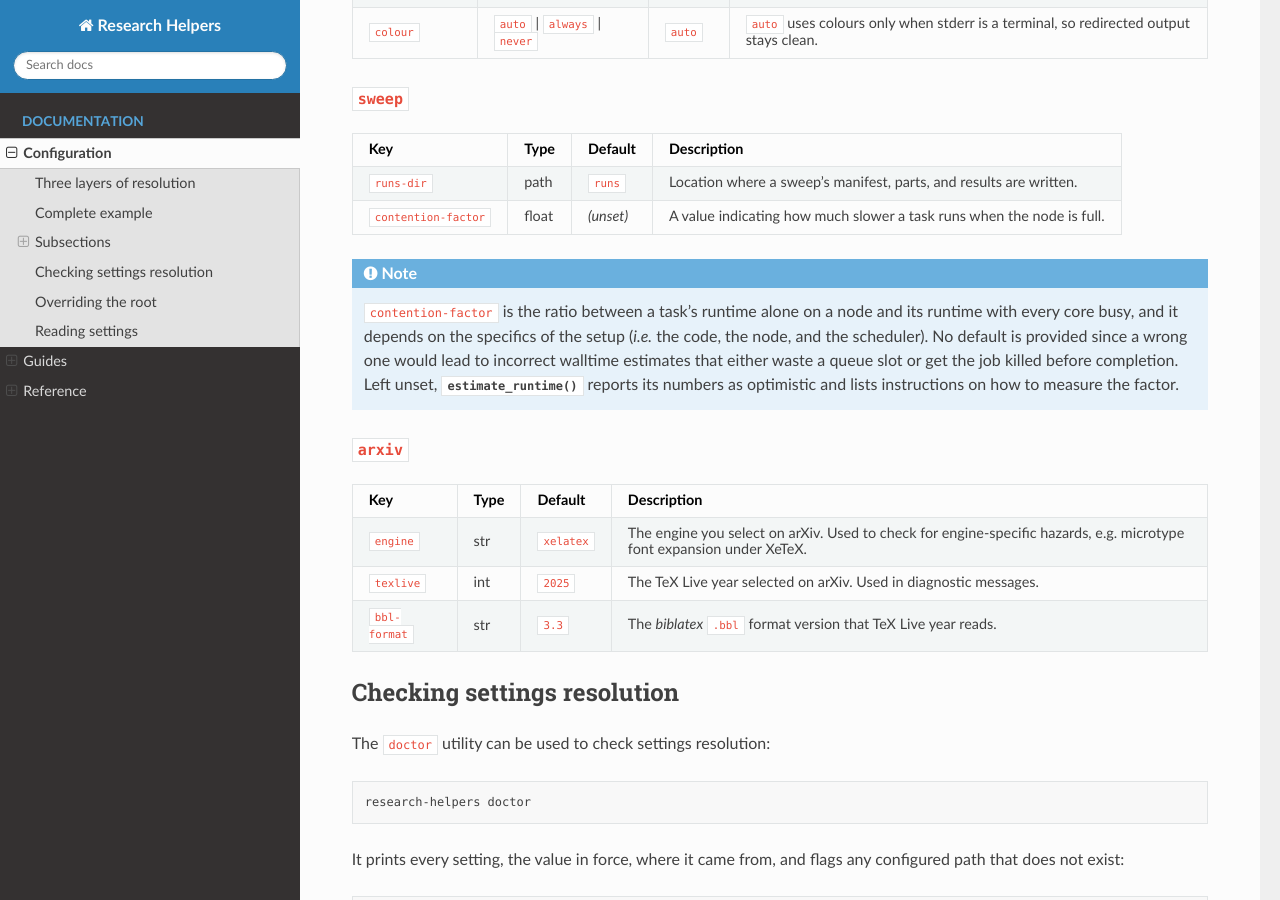
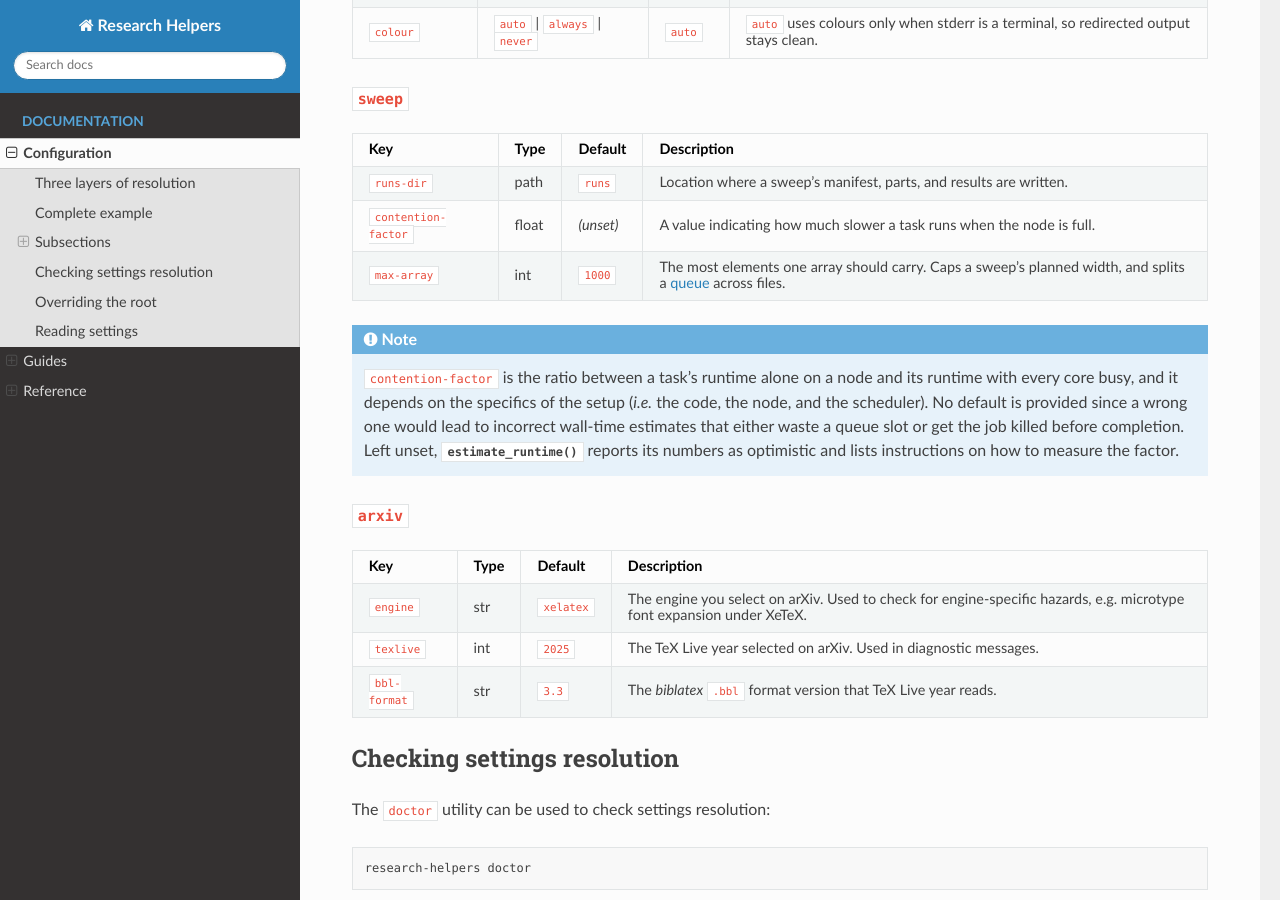
Before and after one commit to gpizzorno/research-helpers, a Sphinx documentation site: the page built from docs/source/configuration.md, in a window 1280 px wide and 900 px high, scrolled down 3314 px. Built offline with Sphinx 7.4.7 and the Read the Docs theme 3.1.0, drawn with Linux system fonts in a browser that asks for light colours.

Commit message:
added max-array details

```diff
--- a/docs/source/configuration.md
+++ b/docs/source/configuration.md
@@ -146,11 +146,12 @@ Settings are stored in inches internally, because that is the unit `matplotlib`
 | --- | --- | --- | --- |
 | `runs-dir` | path | `runs` | Location where a sweep's manifest, parts, and results are written. |
 | `contention-factor` | float | *(unset)* | A value indicating how much slower a task runs when the node is full. |
+| `max-array` | int | `1000` | The most elements one array should carry. Caps a sweep's planned width, and splits a [queue](guide/queues.md) across files. |
 
 :::{note}
 `contention-factor` is the ratio between a task's runtime alone on a node and its runtime with every
 core busy, and it depends on the specifics of the setup (*i.e.* the code, the node, and the scheduler).
-No default is provided since a wrong one would lead to incorrect walltime estimates that either waste
+No default is provided since a wrong one would lead to incorrect wall-time estimates that either waste
 a queue slot or get the job killed before completion. Left unset, {py:func}`~research_helpers.sweep.estimate_runtime`
 reports its numbers as optimistic and lists instructions on how to measure the factor.
 :::
```
